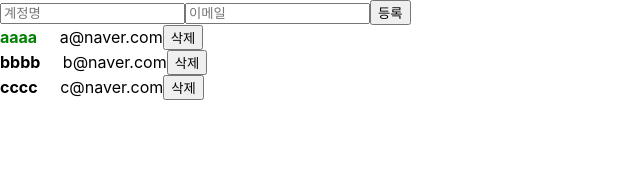
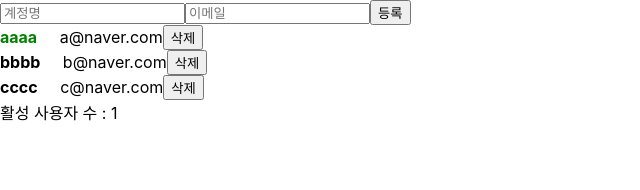
Before and after one commit to zunstar/react-study01, a React (Create React App) app: page / in a window 1280 px wide. Shown: the top 190 px of the page, without its empty margins (0-640 px from the left). Built offline with nearby package versions, Linux system fonts and the light colour scheme.

Commit message:
useMemo 를 사용하여 연산한 값 재사용하기

```diff
--- a/src/App.js
+++ b/src/App.js
@@ -1,6 +1,11 @@
-import React, { useRef ,useState } from 'react';
+import React, { useRef ,useState, useMemo } from 'react';
 import UserList from './UserList';
 import CreateUser from './CreateUser';
+
+function countActiveUsers(users){
+  console.log('활성 사용자 수를 세는중...');
+  return users.filter(user => user.active).length;
+}
 
 function App() {
 
@@ -55,6 +60,17 @@
     );
   }
 
+  // useMemo 를 사용하여 연산한 값 재사용하기
+  // useMemo 의 첫번째 파라미터에는 어떻게 연산할지 정의하는 함수를 넣어주면 되고,
+  // 두번째 파라미터에는 deps 배열을 넣어주면 되는데, 이 배열 안에 넣은 내용이 바뀌면,
+  // 우리가 등록한 함수를 호출해서 값을 연산해주고, 만약에 내용이 바뀌지 않았다면 이전에 연산한 값을 재사용하게 됩니다.
+  // 이렇게 함으로써, 렌더링하는 과정에서 함수형 컴포넌트 내부에서 발생하는 연산을 최적화 할 수 있습니다.
+  // 이번에는 users 배열을 파라미터로 넣어주었는데, 이 배열 내부의 값이 바뀔 때에만 함수를 호출하고,
+  // 만약에 배열 내부의 값이 바뀌지 않았다면 이전에 연산한 값을 재사용하게 됩니다.
+  // 이렇게 함으로써, users 배열 내부의 값이 바뀌지 않았다면, 즉 onCreate, onRemove, onToggle 함수가 호출되었을 때만
+  // countActiveUsers 함수가 호출되고, 그렇지 않다면 호출되지 않습니다.
+  const count = useMemo(() => countActiveUsers(users),[users]);
+
   return (
     <>
       <CreateUser
@@ -64,6 +80,7 @@
         onCreate={onCreate}
       />
       <UserList users={users} onRemove={onRemove} onToggle={onToggle} />
+      <div>활성 사용자 수 : {count}</div>
     </>
   );
 }
--- a/src/UserList.js
+++ b/src/UserList.js
@@ -3,28 +3,8 @@
 function User({user,onRemove,onToggle}){
     const {username,email,id,active} = user;
 
-    // // [] 빈 배열을 넣으면 컴포넌트가 처음 나타날 때만 useEffect 에 등록한 함수가 호출됨
-    // useEffect(()=>{
-    //     console.log('컴포넌트가 화면에 나타남');
-    //     // props -> state
-    //     // REST API
-    //     // D3 Video.js
-    //     // setInterval, setTimeout
-    //     return () => {
-    //         // clearInterval, clearTimeout
-    //         // 라이브러리 인스턴스 제거
-    //         console.log('컴포넌트가 화면에서 사라짐');
-    //     }
-    // },[]);
+    useEffect(()=>{
 
-    // // [값] 배열에는 useEffect 의 함수가 실행될 때 특정 값이 업데이트 될 때만 호출하고 싶을 때 사용
-    useEffect(()=>{
-        console.log('user 값이 설정됨');
-        console.log(user);
-        return () => {
-            console.log('user 값이 바뀌기 전');
-            console.log(user);
-        }
     },[user]);
 
     return(
```
